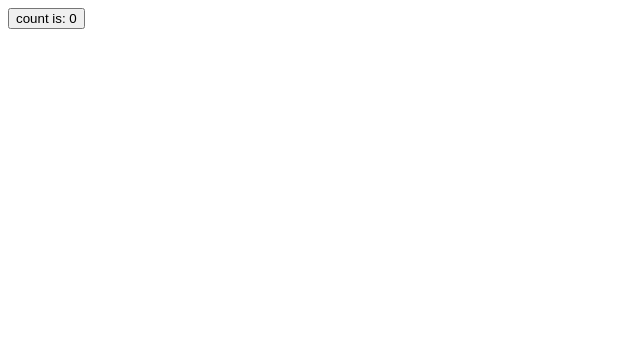
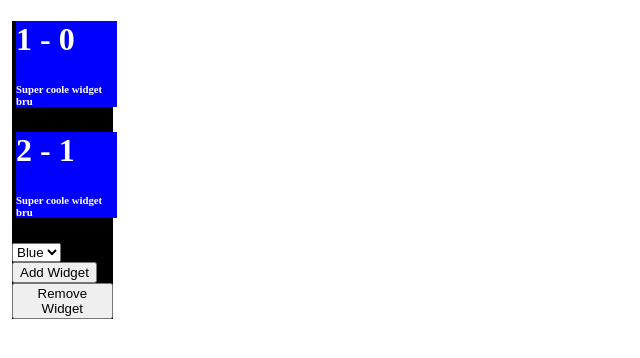
Before and after one commit to zrowan1/bgss, a Vue app in the folder client/: page / in a window 1280 px wide. Shown: the top 358 px of the page, without its empty margins (0-640 px from the left). Built offline with nearby package versions, Linux system fonts and the light colour scheme; the HTML template or start-up script is replaced by a standard one.

Commit message:
Spoed cursus vue

```diff
--- a/client/src/App.vue
+++ b/client/src/App.vue
@@ -1,34 +1,37 @@
-<script>
-    export default {
-        data() {
-            return {
-                count: 0
-            }
-        },
-        methods: {
-            increment() {
-                const iDiv = document.createElement('div');
-                var idstring = "widget";
-                console.log(idstring);
-                iDiv.id = idstring;
-                iDiv.style.height = "200px";
-                iDiv.style.width = "100%";
-                iDiv.style.backgroundColor = "black";
-                iDiv.style.margin = "10px";
-                document.getElementById('widgetlist').appendChild(iDiv);
+<script setup>
+    import widget from '@/components/widget.vue'
+    import { ref } from 'vue'
 
+    const widgetCount = ref(2)
+    const widgetBgColor = ref('blue')
 
-                const iH1 = document.createElement('h1');
-                iH1.textContent = 'This is a widget!'
-                iH1.style.color = "white";
-                iDiv.appendChild(iH1);
-                //this.count++
-            }
-        }
+    function addWidget() {
+        widgetCount.value++
+    }
+
+    function removeWidget() {
+        widgetCount.value--
+    }
+
+    function checkClick(i) {
+        console.log(i)
     }
 </script>
 
 <template>
-    <div id="widgetlist"></div>
-    <button @click="increment">count is: {{ count }}</button>
+    <widget
+            v-for="(i, index) in widgetCount"
+            :key="index"
+            @h1-click="(n) => checkClick(n)"
+            @h6-click="(n) => checkClick(n)"
+            :bgColor="widgetBgColor"
+            text="Super coole widget bru">
+        {{ i }} - {{ index }}
+    </widget>
+    <select v-model="widgetBgColor">
+        <option value="red">Red</option>
+        <option value="blue">Blue</option>
+    </select>
+    <button @click="addWidget()">Add Widget</button>
+    <button @click="removeWidget">Remove Widget</button>
 </template>
--- /dev/null
+++ b/client/src/components/widget.vue
@@ -0,0 +1,23 @@
+<template>
+    <div :style="{'background-color': bgColor}">
+        <h1 @click="$emit('h1-click', text)">
+            <slot />
+        </h1>
+        <h6 @click="$emit('h6-click', 'Ik ben de H6')">{{ text }}</h6>
+    </div>
+</template>
+
+<script setup>
+    import { defineProps } from 'vue'
+
+    const props = defineProps(['bgColor', 'text'])
+</script>
+
+<style>
+div {
+    background-color: black;
+    color: white;
+    margin: 4px;
+    width: 100.69px
+}
+</style>
```
Also changed, not shown: client/package.json (+6 -3 lines).
